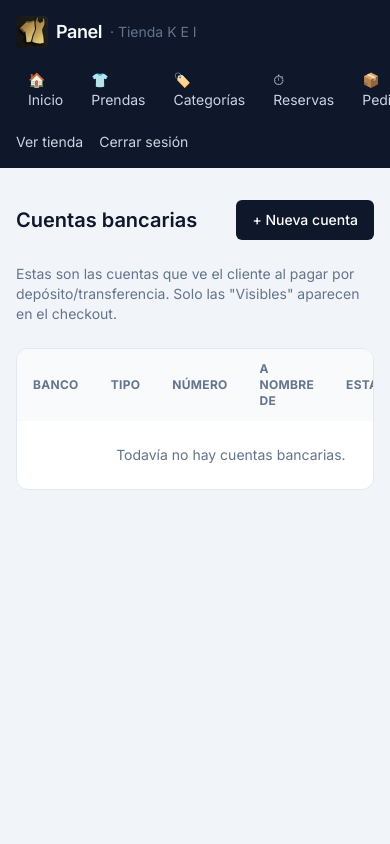
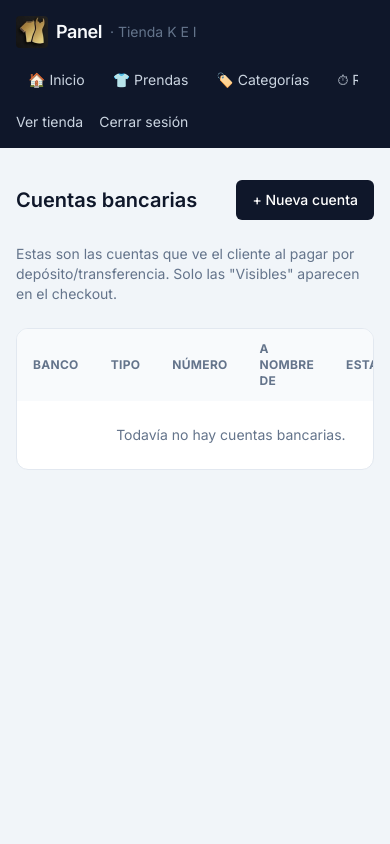
Before and after one commit to fkconsulting235/clothingStore, a Django app: page /panel/cuentas-bancarias/ in a window 390 px wide; the page is wider, and only the part inside the window is pictured. Run offline with Django 5.2, Linux system fonts and the light colour scheme; the visitor is signed in with stand-in values (Sample User, id 1); some libraries are stand-ins or nearby versions.

Commit message:
Arreglar menú del panel en celular
El menú (Prendas, Categorías, Reservas...) no se ajustaba en pantallas
angostas y empujaba toda la página hacia los lados. Ahora el menú se
desliza horizontalmente dentro de su propio espacio, sin mover el
resto del panel.

```diff
--- a/templates/dashboard/base.html
+++ b/templates/dashboard/base.html
@@ -19,7 +19,7 @@
         };
     </script>
 </head>
-<body class="min-h-screen flex flex-col bg-slate-100 text-slate-900 font-sans antialiased">
+<body class="min-h-screen flex flex-col bg-slate-100 text-slate-900 font-sans antialiased overflow-x-hidden">
 
 <header class="bg-slate-900 text-slate-50">
     <div class="max-w-6xl mx-auto px-4 sm:px-6 py-4 flex flex-wrap items-center justify-between gap-4">
@@ -30,7 +30,7 @@
             </a>
             <span class="text-slate-500 text-sm">· {{ STORE_NAME }}</span>
         </div>
-        <nav class="flex items-center gap-1 text-sm text-slate-300">
+        <nav class="flex items-center gap-1 text-sm text-slate-300 w-full sm:w-auto min-w-0 overflow-x-auto whitespace-nowrap -mx-4 px-4 sm:mx-0 sm:px-0">
             <a href="{% url 'dashboard:home' %}" class="px-3 py-1.5 rounded-full transition-colors {% if request.resolver_match.url_name == 'home' %}bg-slate-800 text-white{% else %}hover:text-white hover:bg-slate-800/60{% endif %}">🏠 Inicio</a>
             <a href="{% url 'dashboard:product_list' %}" class="px-3 py-1.5 rounded-full transition-colors {% if request.resolver_match.url_name in 'product_list product_create product_edit product_delete' %}bg-slate-800 text-white{% else %}hover:text-white hover:bg-slate-800/60{% endif %}">👕 Prendas</a>
             <a href="{% url 'dashboard:category_list' %}" class="px-3 py-1.5 rounded-full transition-colors {% if request.resolver_match.url_name in 'category_list category_create category_edit category_delete' %}bg-slate-800 text-white{% else %}hover:text-white hover:bg-slate-800/60{% endif %}">🏷️ Categorías</a>
```
